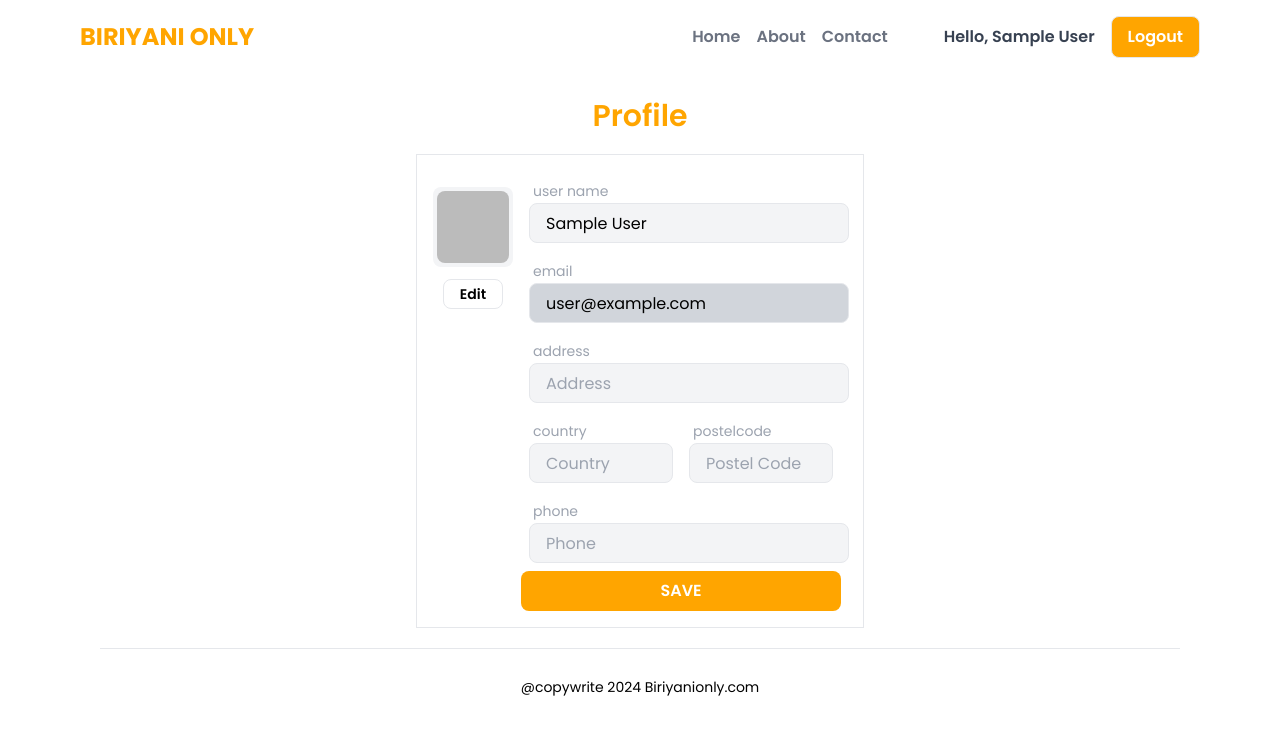
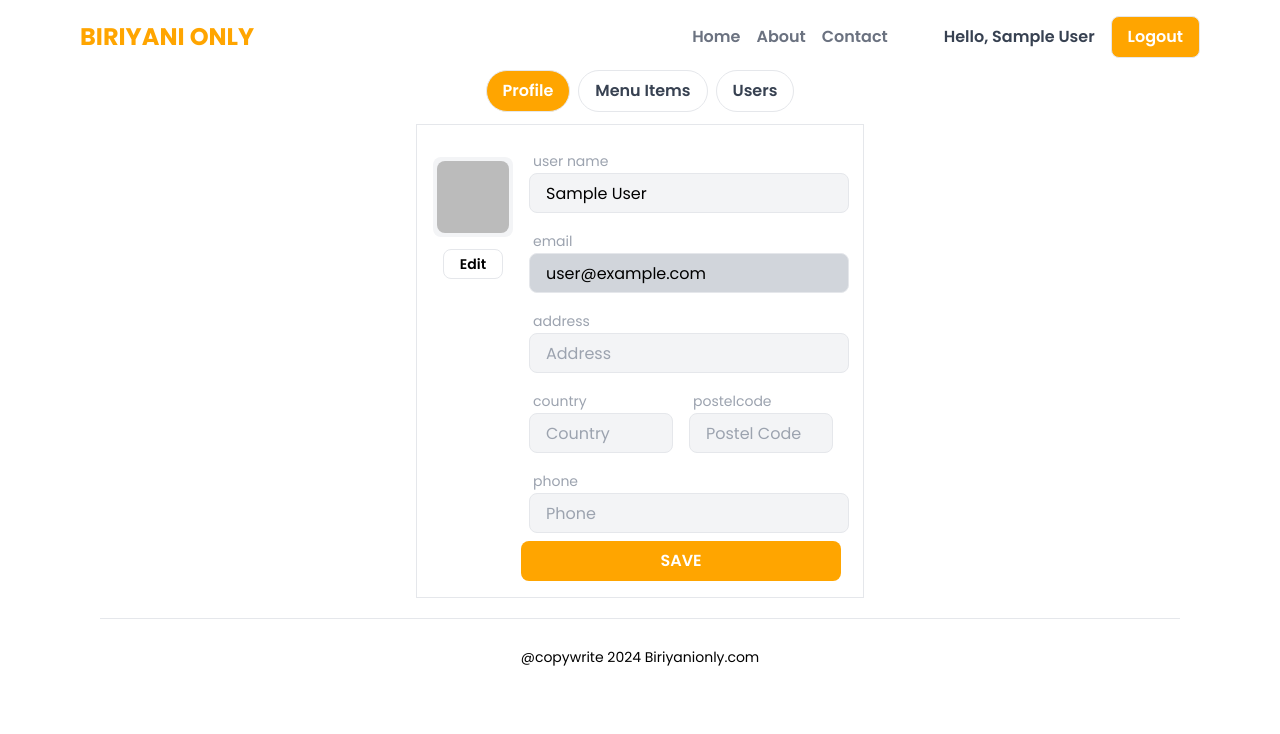
Before and after one commit to coops15/biriyanionly, a Next.js app: page /profile in a window 1280 px wide. Shown: the top 734 px of the page. Built offline with nearby package versions, Linux system fonts and the light colour scheme; no server answers; sample sign-in values are in the browser's storage.

Commit message:
update files

```diff
--- /dev/null
+++ b/src/app/compoents/layout/MenuTap.js
@@ -0,0 +1,7 @@
+export default function MenuTap({tittle,active}){
+return(
+    <>
+    <div className={active}>{tittle}</div>
+    </>
+)
+}
--- /dev/null
+++ b/src/app/compoents/layout/Rightarrow.js
@@ -0,0 +1,7 @@
+export default function Rightarrow(){
+    return(
+  <svg xmlns="http://www.w3.org/2000/svg" fill="none" viewBox="0 0 24 24" stroke-width="1.5" stroke="currentColor" class="size-6">
+    <path stroke-linecap="round" stroke-linejoin="round" d="m11.25 9-3 3m0 0 3 3m-3-3h7.5M21 12a9 9 0 1 1-18 0 9 9 0 0 1 18 0Z" />
+  </svg>
+    )
+  }
--- a/src/app/globals.css
+++ b/src/app/globals.css
@@ -17,3 +17,11 @@ input[type='email']:disabled,
 input[type='password']:disabled{
     @apply border h-10 w-80 rounded-lg outline-1 p-4 bg-gray-300
 }
+
+/*active buttons meenu taps*/
+div .true{
+    @apply bg-primary text-white font-semibold py-2 px-4 rounded-full border cursor-pointer
+}
+div .false{
+    @apply font-semibold py-2 px-4 rounded-full text-gray-700 border cursor-pointer
+}
--- /dev/null
+++ b/src/app/menuitems/page.js
@@ -0,0 +1,34 @@
+'use client';
+import Link from "next/link"
+import MenuTap from "../compoents/layout/MenuTap";
+import Icons from "../compoents/layout/Icons";
+import Rightarrow from "../compoents/layout/Rightarrow";
+import { useState } from "react";
+
+export default function MenuItems(){
+    const [display,setDisplay]=useState(false)
+
+    function handleView(e){
+e.preventDefault();
+setDisplay(pre=>!pre)
+    }
+    return(
+        <>
+        <div className="p-3 flex flex-row gap-2 items-center justify-center">
+                <Link href='/profile'><MenuTap tittle={'Profile'} active={'false'} /></Link>
+                <Link href='/menuitems'><MenuTap tittle={'Menu Items'} active={'true'}/></Link>
+                <Link href='/users'><MenuTap tittle={'Users'} active={'false'}/></Link>
+            </div>
+            <div className="flex items-center relative justify-center mt-5 mb-5">
+             {!display && <div onClick={handleView} className="cursor-pointer w-80 flex flex-row absolute items-center justify-center text-sm font-semibold gap-2 py-2 px-4 rounded-full border text-gray-800">
+                <Icons/>
+                click to add a new item
+            </div>}
+            {display &&  <div onClick={handleView} className="w-80 cursor-pointer flex flex-row absolute items-center justify-center text-sm font-semibold gap-2 py-2 px-4 rounded-full border text-gray-800">
+                <Rightarrow/>
+                back to menu list items
+            </div>}
+            </div>
+        </>
+    )
+}
--- a/src/app/profile/page.js
+++ b/src/app/profile/page.js
@@ -4,6 +4,8 @@ import Heading from "../compoents/layout/Heading";
 import { redirect } from "next/navigation";
 import Image from "next/image";
 import { useEffect, useState } from "react";
+import MenuTap from "../compoents/layout/MenuTap";
+import Link from "next/link";
 
 export default function ProfilePage() {
     const { data: session, status } = useSession();
@@ -13,9 +15,9 @@ export default function ProfilePage() {
     const [country, setCountry] = useState('')
     const [postelcode, setPostelCode] = useState('')
     const [phone, setPhone] = useState('')
-    const [image,setImage]=useState('')
+    const [image, setImage] = useState('')
     const [success, setSuccsess] = useState(false)
-    const [saving,setSaving]=useState('')
+    const [saving, setSaving] = useState('')
 
     useEffect(() => {
         if (status === 'authenticated') {
@@ -47,7 +49,7 @@ export default function ProfilePage() {
         if (response.ok) {
             setSaving('Saved successful!')
             setTimeout(() => setSuccsess(false), 3000)
-        }else{
+        } else {
             setSaving('Faild to save!')
             setTimeout(() => setSuccsess(false), 3000)
         }
@@ -69,7 +71,7 @@ export default function ProfilePage() {
             if (res.ok) {
                 setSaving('Saved successful!')
                 setTimeout(() => setSuccsess(false), 3000)
-            }else{
+            } else {
                 setSaving('Faild to save!')
                 setTimeout(() => setSuccsess(false), 3000)
             }
@@ -78,13 +80,18 @@ export default function ProfilePage() {
 
     return (
         <>
-            <Heading heading={'Profile'} />
+            <div className="p-3 flex flex-row gap-2 items-center justify-center">
+                <Link href='/profile'><MenuTap tittle={'Profile'} active={'true'} /></Link>
+                <Link href='/menuitems'><MenuTap tittle={'Menu Items'} active={'false'}/></Link>
+                <Link href='/users'><MenuTap tittle={'Users'} active={'false'}/></Link>
+            </div>
             <form className="relative max-w-md mx-auto border" onSubmit={handleSubmit}>
+
                 {success && (
                     <div className="flex flex-col items-center justify-center w-100">
-                    <div className="mt-4 text-center w-80 bg-lime-400 p-3 rounded-lg text-white">
-                        {saving}
-                    </div>
+                        <div className="mt-4 text-center  bg-lime-400 p-3 rounded-lg text-white font-semibold">
+                            {saving}
+                        </div>
                     </div>)}
                 <div className="flex gap-2 p-4">
                     <div className="items-center flex flex-col mt-4">
--- /dev/null
+++ b/src/app/users/page.js
@@ -0,0 +1,14 @@
+import Link from "next/link"
+import MenuTap from "../compoents/layout/MenuTap";
+
+export default function Users(){
+    return(
+        <>
+        <div className="p-3 flex flex-row gap-2 items-center justify-center">
+                <Link href='/profile'><MenuTap tittle={'Profile'} active={'false'} /></Link>
+                <Link href='/menuitems'><MenuTap tittle={'Menu Items'} active={'false'}/></Link>
+                <Link href='/users'><MenuTap tittle={'Users'} active={'true'}/></Link>
+            </div>
+        </>
+    )
+}
```
Also changed, not shown: src/app/compoents/layout/Icons.js (line endings or trailing spaces).
